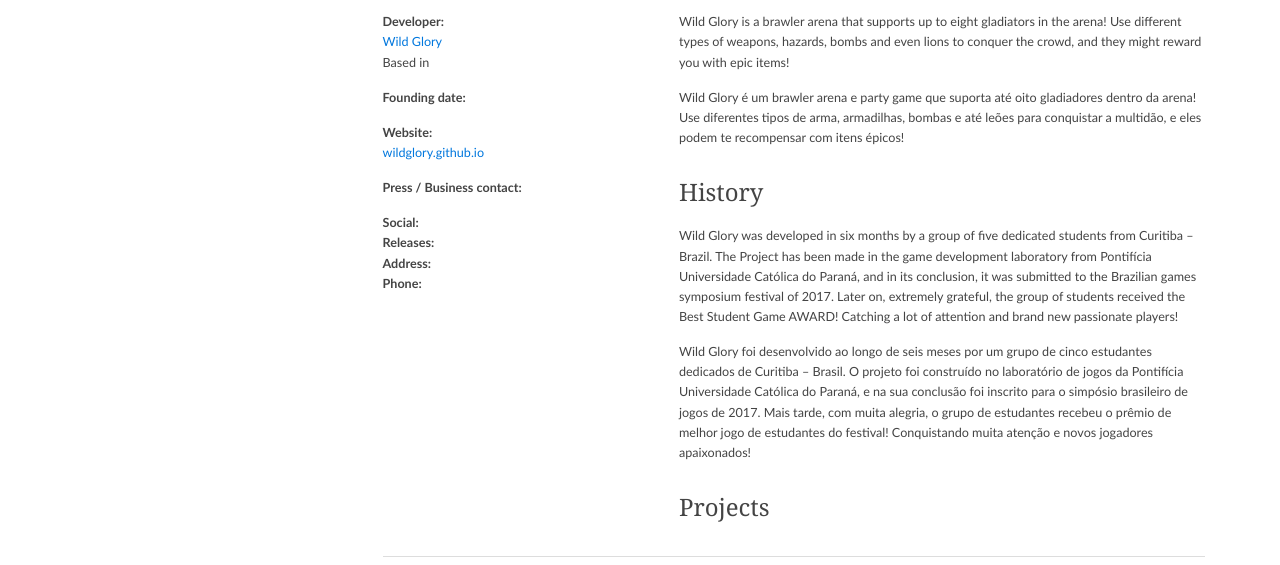
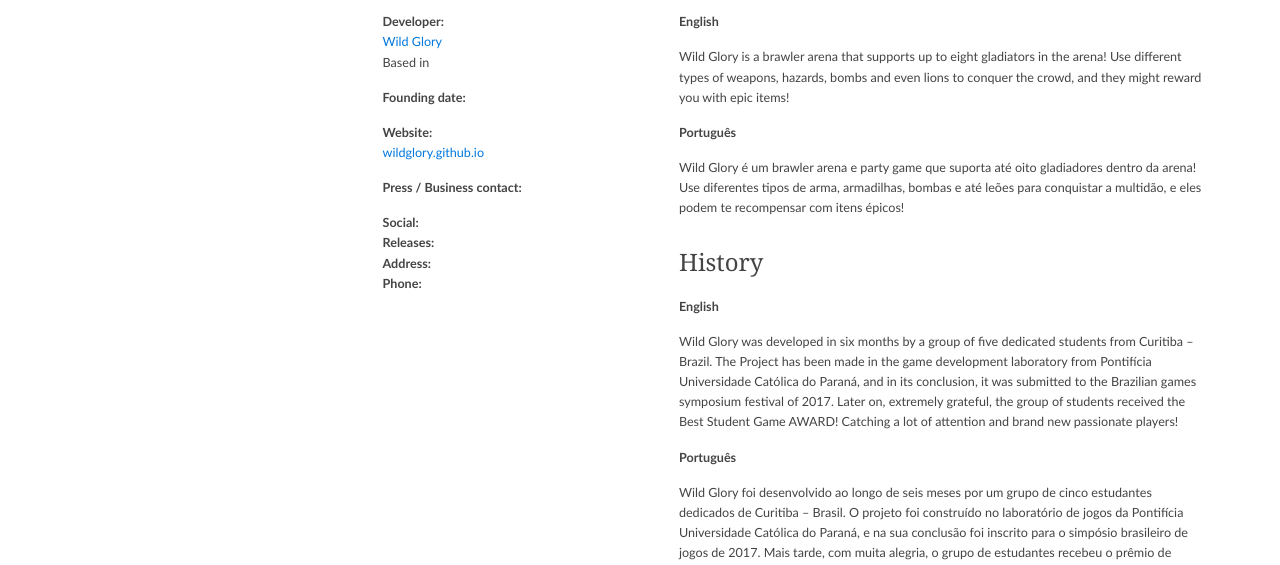
Before and after one commit to WildGlory/WildGlory.github.io, a website: page press/build/index.html in a window 1280 px wide. Shown: the part 386-951 px from the top of the page. Drawn offline with Linux system fonts and the light colour scheme.

Commit message:
COMMIT_PRESSKITFIX_02
COMMIT_PRESSKITFIX_02

```diff
--- a/press/build/index.html
+++ b/press/build/index.html
@@ -114,12 +114,12 @@
 
             <article class="description grid__item">
               <h2 id="description">Description</h2>
-              <p>Wild Glory is a brawler arena that supports up to eight gladiators in the arena! Use different types of weapons, hazards, bombs and even lions to conquer the crowd, and they might reward you with epic items!</p>
-                <p>Wild Glory é um brawler arena e party game que suporta até oito gladiadores dentro da arena! Use diferentes tipos de arma, armadilhas, bombas e até leões para conquistar a multidão, e eles podem te recompensar com itens épicos!</p>
+              <p> <p><b>English </b></p>Wild Glory is a brawler arena that supports up to eight gladiators in the arena! Use different types of weapons, hazards, bombs and even lions to conquer the crowd, and they might reward you with epic items!</p>
+                <p><p><b>Português </b></p>Wild Glory é um brawler arena e party game que suporta até oito gladiadores dentro da arena! Use diferentes tipos de arma, armadilhas, bombas e até leões para conquistar a multidão, e eles podem te recompensar com itens épicos!</p>
 
               <h2 id="history">History</h2>
-              <p>Wild Glory was developed in six months by a group of five dedicated students from Curitiba – Brazil. The Project has been made in the game development laboratory from Pontifícia Universidade Católica do Paraná, and in its conclusion, it was submitted to the Brazilian games symposium festival of 2017. Later on, extremely grateful, the group of students received the Best Student Game AWARD! Catching a lot of attention and brand new passionate players!</p>
-                <p>Wild Glory foi desenvolvido ao longo de seis meses por um grupo de cinco estudantes dedicados de Curitiba – Brasil. O projeto foi construído no laboratório de jogos da Pontifícia Universidade Católica do Paraná, e na sua conclusão foi inscrito para o simpósio brasileiro de jogos de 2017. Mais tarde, com muita alegria, o grupo de estudantes recebeu o prêmio de melhor jogo de estudantes do festival! Conquistando muita atenção e novos jogadores apaixonados!</p>
+              <p><p><b>English </b></p>Wild Glory was developed in six months by a group of five dedicated students from Curitiba – Brazil. The Project has been made in the game development laboratory from Pontifícia Universidade Católica do Paraná, and in its conclusion, it was submitted to the Brazilian games symposium festival of 2017. Later on, extremely grateful, the group of students received the Best Student Game AWARD! Catching a lot of attention and brand new passionate players!</p>
+                <p><p><b>Português </b></p>Wild Glory foi desenvolvido ao longo de seis meses por um grupo de cinco estudantes dedicados de Curitiba – Brasil. O projeto foi construído no laboratório de jogos da Pontifícia Universidade Católica do Paraná, e na sua conclusão foi inscrito para o simpósio brasileiro de jogos de 2017. Mais tarde, com muita alegria, o grupo de estudantes recebeu o prêmio de melhor jogo de estudantes do festival! Conquistando muita atenção e novos jogadores apaixonados!</p>
 
 
               <h2 id="projects">Projects</h2>
```
